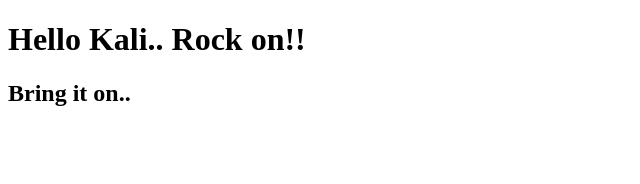
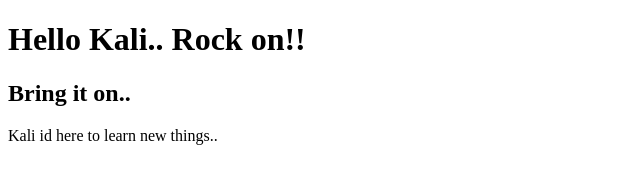
Before and after one commit to kali06vinod/courseEra-Angular1-Kali, a plain HTML site: page index.html in a window 1280 px wide. Shown: the whole page, without its empty margins (0-640 px from the left). Drawn offline with Linux system fonts and the light colour scheme.

Commit message:
Changed the file for 2nd commit.

```diff
--- a/index.html
+++ b/index.html
@@ -7,5 +7,6 @@
   <body>
     <h1>Hello Kali.. Rock on!!</h1>
     <h2>Bring it on..</h2>
+    Kali id here to learn new things..
   </body>
 </html>
```
